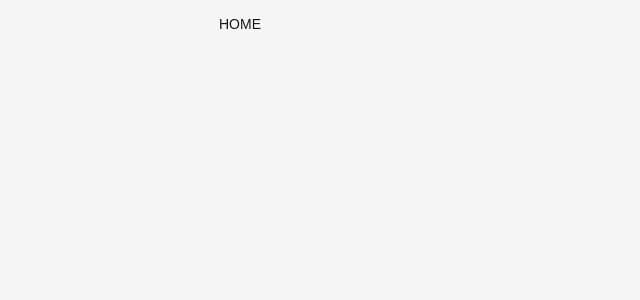
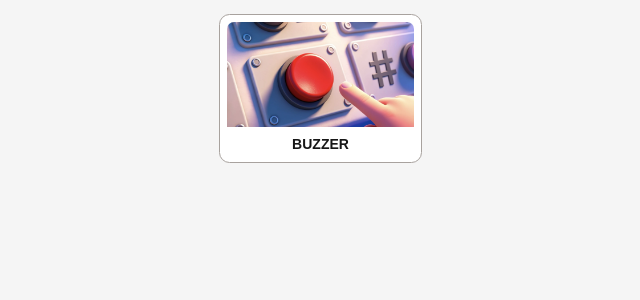
Before and after one commit to bastos-rcd/MyGame, a React (Vite) app: page / in a window 1280 px wide. Shown: the top 300 px of the page, without its empty margins (211-851 px from the left). Built offline with nearby package versions, Linux system fonts and the light colour scheme; a web font is replaced by a local one.

Commit message:
feat: game list

```diff
--- /dev/null
+++ b/src/components/home/home-card.tsx
@@ -0,0 +1,22 @@
+import { useNavigate } from 'react-router-dom'
+
+interface Props {
+	name: string
+	cover: string
+	link: string
+}
+
+export default function HomeCard(props: Props) {
+	const navigate = useNavigate()
+
+	return (
+		<div
+			className="flex h-fit flex-col items-center justify-center gap-2 rounded-xl border border-(--border) bg-white p-2"
+			onClick={() => navigate(props.link)}
+		>
+			<img className="rounded-t-lg" src={`/games/${props.cover}`} />
+
+			<h1 className="text-center font-bold uppercase">{props.name}</h1>
+		</div>
+	)
+}
--- a/src/pages/home.tsx
+++ b/src/pages/home.tsx
@@ -1,3 +1,24 @@
+import HomeCard from '@/components/home/home-card'
+
+const GAMES = [
+	{
+		name: 'Buzzer',
+		cover: 'buzzer.webp',
+		link: '/buzzer',
+	},
+]
+
 export default function Home() {
-	return <>HOME</>
+	return (
+		<div className="no-scrollbar grid grid-cols-2 gap-4 overflow-y-auto">
+			{GAMES.map((game, index) => (
+				<HomeCard
+					key={index}
+					name={game.name}
+					cover={game.cover}
+					link={game.link}
+				/>
+			))}
+		</div>
+	)
 }
```
Also changed, not shown: public/games/buzzer.webp (added).
